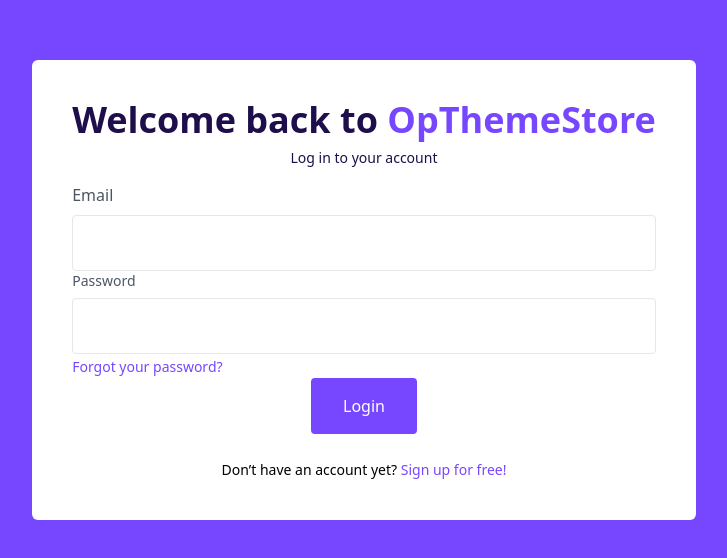
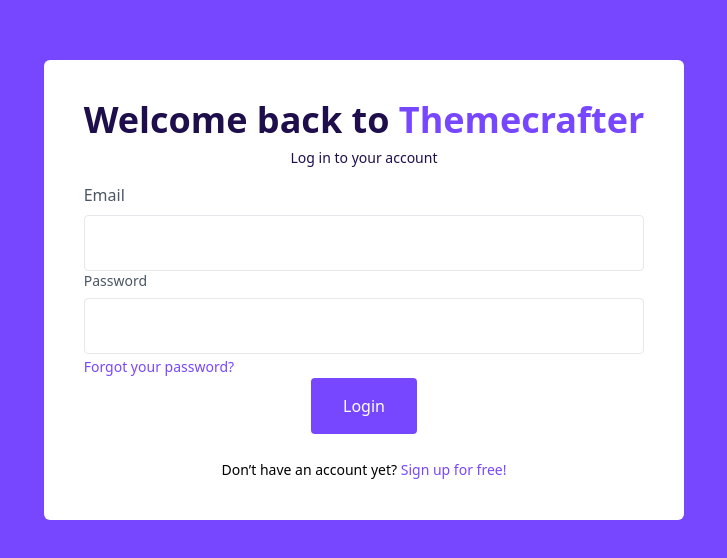
Before and after one commit to ompharate/themecrafter, a React (Vite) app in the folder frontend/: page /Log-in in a window 1280 px wide. Shown: the part 110-668 px from the top of the page, without its empty margins (276-1003 px from the left). Built offline with nearby package versions, Linux system fonts and the light colour scheme.

Commit message:
changed the name

```diff
--- a/frontend/index.html
+++ b/frontend/index.html
@@ -4,7 +4,7 @@
     <meta charset="UTF-8" />
     <link rel="icon" type="image/svg+xml" href="/vite.svg" />
     <meta name="viewport" content="width=device-width, initial-scale=1.0" />
-    <title>themeStore</title>
+    <title>Themecrafter</title>
   </head>
   <body>
     <div id="root"></div>
--- a/frontend/src/pages/Cart.jsx
+++ b/frontend/src/pages/Cart.jsx
@@ -48,7 +48,7 @@ const Cart = () => {
       key: "rzp_test_nRsfAul0gFmA3M",
       amount: order.amount,
       currency: "INR",
-      name: "opThemeStore",
+      name: "Themecrafter",
       description: "Tutorial of RazorPay",
       image:
         "https://encrypted-tbn0.gstatic.com/images?q=tbn:ANd9GcSOmUVRI0eW9Ji_xoi0ItEbWGqxJI66oVDsRA&s",
@@ -108,7 +108,7 @@ const Cart = () => {
           </div>
           <div className="flex gap-2 flex-col bg-slate-300 p-10 rounded-md">
             <div>
-              <h1 className="text-2xl">OpThemeStore</h1>
+              <h1 className="text-2xl">Themecrafter</h1>
             </div>
             <div className="border-white w-[100%] border-t-2"></div>
             <div className="flex flex-col">
--- a/frontend/src/pages/Contact.jsx
+++ b/frontend/src/pages/Contact.jsx
@@ -7,7 +7,7 @@ const Contact = () => {
       <div className="flex  p-5 justify-between items-center">
         <div>
           <h1 className="text-2xl font-semibold cursor-pointer">
-            <Link to={"/"}>OpThemeStore</Link>
+            <Link to={"/"}>Themecrafter</Link>
           </h1>
         </div>
         <div>
--- a/frontend/src/pages/Login.jsx
+++ b/frontend/src/pages/Login.jsx
@@ -35,7 +35,7 @@ const Login = () => {
     <div className="flex flex-col justify-center items-center h-[100vh] bg-[#7747ff]">
       <div className="max-w-2xl relative flex flex-col p-10 rounded-md text-black bg-white">
         <div className="text-4xl font-bold mb-2 text-[#1e0e4b] text-center">
-          Welcome back to <span className="text-[#7747ff]">OpThemeStore</span>
+          Welcome back to <span className="text-[#7747ff]">Themecrafter</span>
         </div>
         <div className="text-sm font-normal mb-4 text-center text-[#1e0e4b]">
           Log in to your account
--- a/frontend/src/pages/Signup.jsx
+++ b/frontend/src/pages/Signup.jsx
@@ -37,7 +37,7 @@ const Signup = () => {
 
       <div className="max-w-2xl relative flex flex-col p-10 rounded-md text-black bg-white">
         <div className="text-4xl font-bold mb-2 text-[#1e0e4b] text-center">
-          Welcome to <span className="text-[#7747ff]">OpThemeStore</span>
+          Welcome to <span className="text-[#7747ff]">Themecrafter</span>
         </div>
         <div className="text-sm font-normal mb-4 text-center text-[#1e0e4b]">
           Sign-up to continue
```
Also changed, not shown: 1 other file (tests, documents, lock files or other folders).
